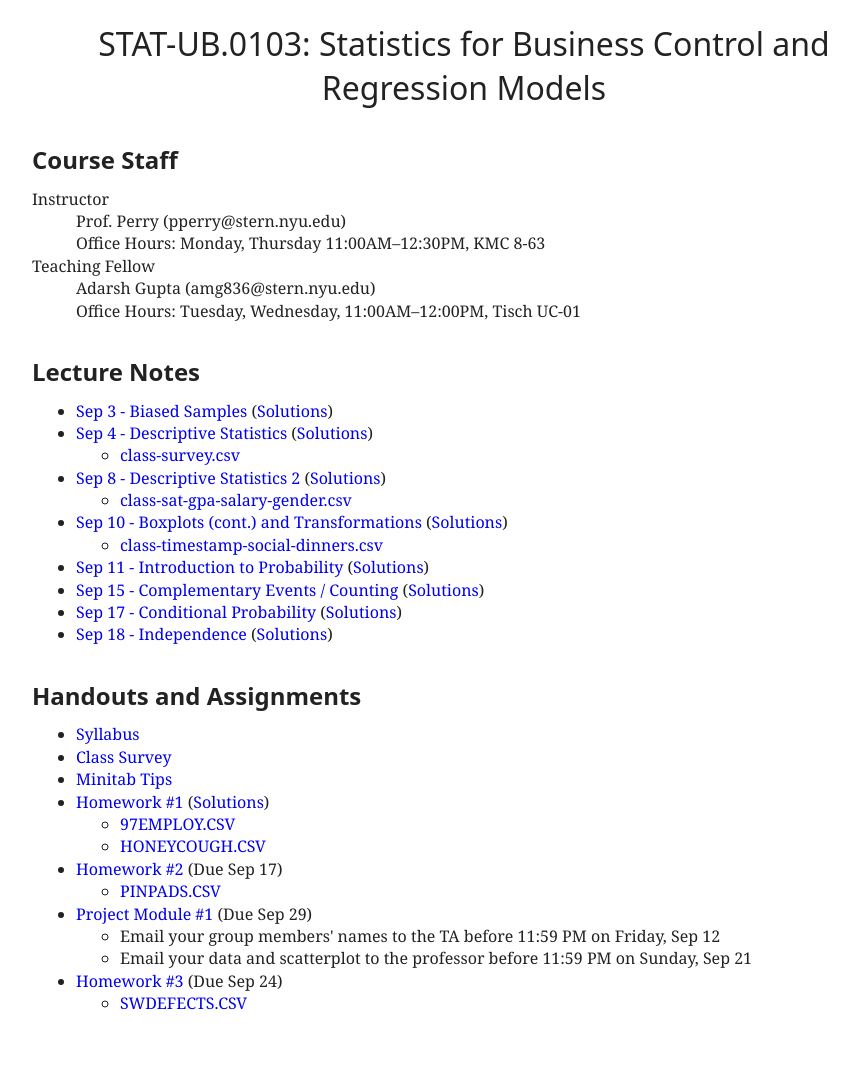
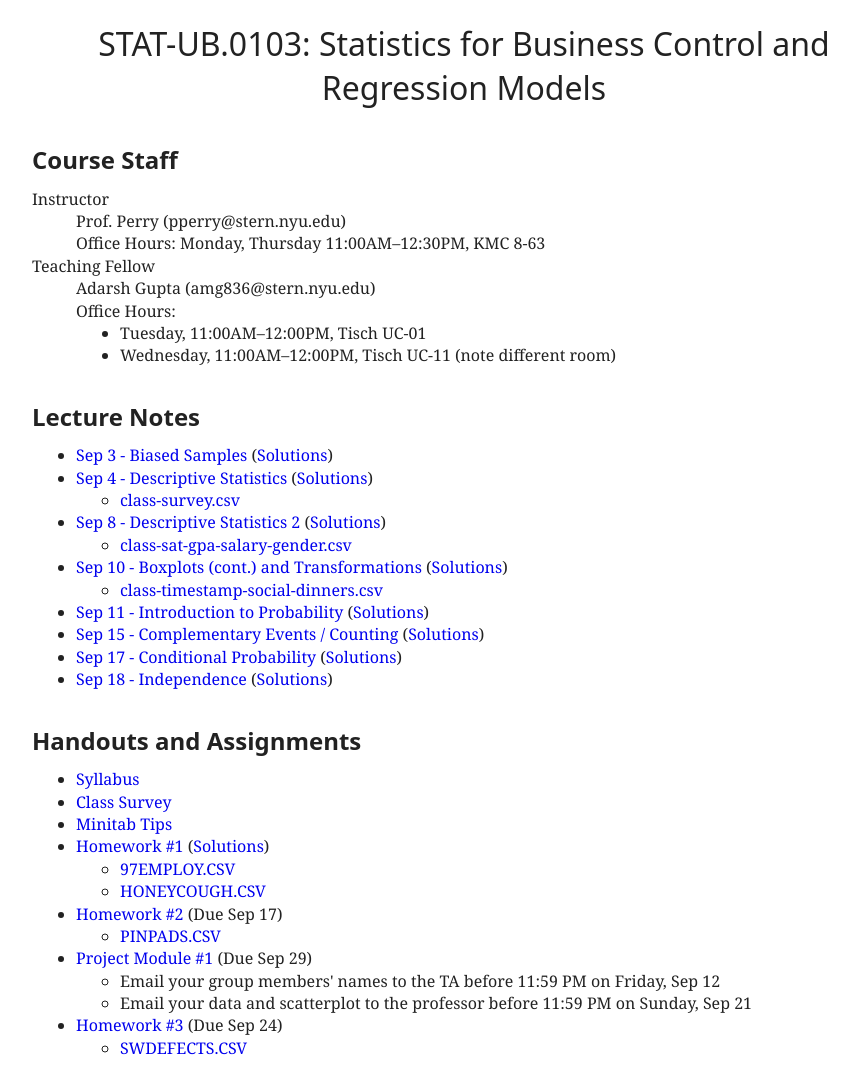
Before and after one commit to patperry/patperry.github.com, a Jekyll site: the page built from course/ub0103/index.html, in a window 1280 px wide. Shown: the whole page, without its empty margins (176-1034 px from the left). Built offline with Jekyll 4.4.1, drawn with Linux system fonts in a browser that asks for light colours; before the commit the page ends 1036 px from its top, so only the background shows below that.

```diff
--- a/course/ub0103/index.html
+++ b/course/ub0103/index.html
@@ -14,7 +14,12 @@ stylesheet: /css/main.css?v=1
 
   <dt>Teaching Fellow</dt>
   <dd>Adarsh Gupta (amg836@stern.nyu.edu)</dd>
-  <dd>Office Hours: Tuesday, Wednesday, 11:00AM&ndash;12:00PM, Tisch UC-01</dd>
+  <dd>Office Hours:
+    <ul>
+      <li>Tuesday, 11:00AM&ndash;12:00PM, Tisch UC-01
+      <li>Wednesday, 11:00AM&ndash;12:00PM, Tisch UC-11 (note different room)
+    </ul>
+  </dd>
 </dl>
 
 <h2>Lecture Notes</h2>
```
